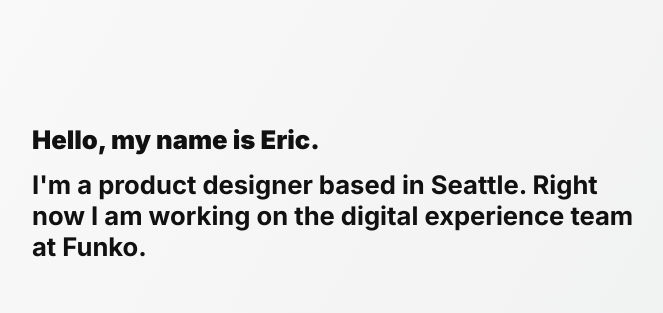
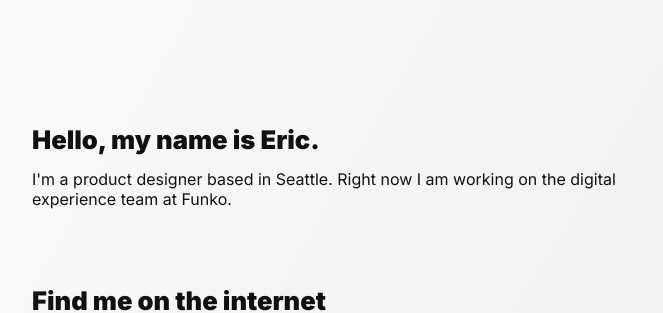
Before and after one commit to ericflatt/ericbflattdotcom, a Next.js app: page / in a window 1280 px wide. Shown: the top 313 px of the page, without its empty margins (302-965 px from the left). Built offline with nearby package versions, Linux system fonts and the light colour scheme.

Commit message:
font fix

```diff
--- a/pages/index.js
+++ b/pages/index.js
@@ -83,7 +83,7 @@
         <h1 className="text-base">Hello, my name is Eric.</h1>
         {/* <h2 className="text-secondary">Product Designer based in Seattle</h2> */}
         <div>
-          <p className="bio">
+          <p className="">
             I'm a product designer based in Seattle. Right now I am working on
             the digital experience team at{" "}
             <a
```
